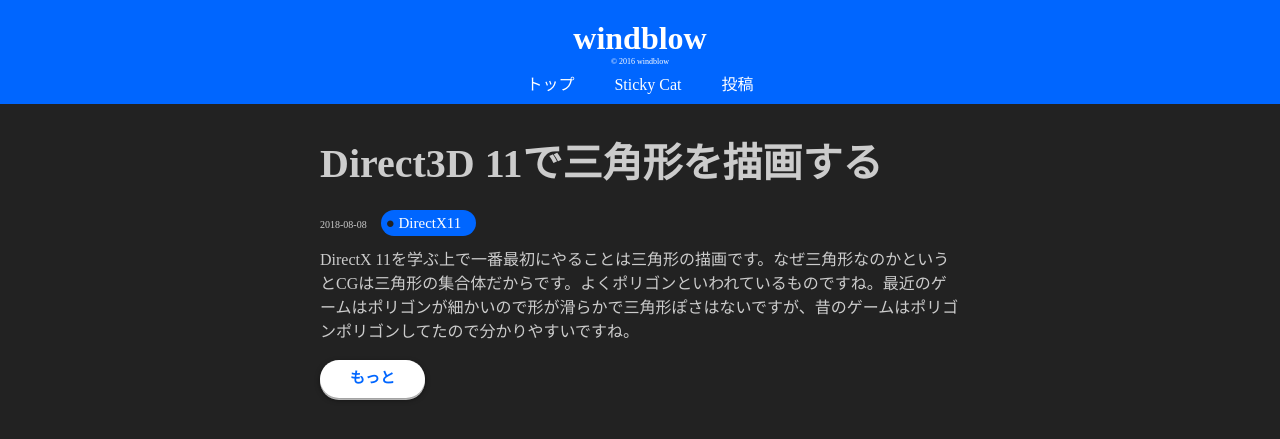
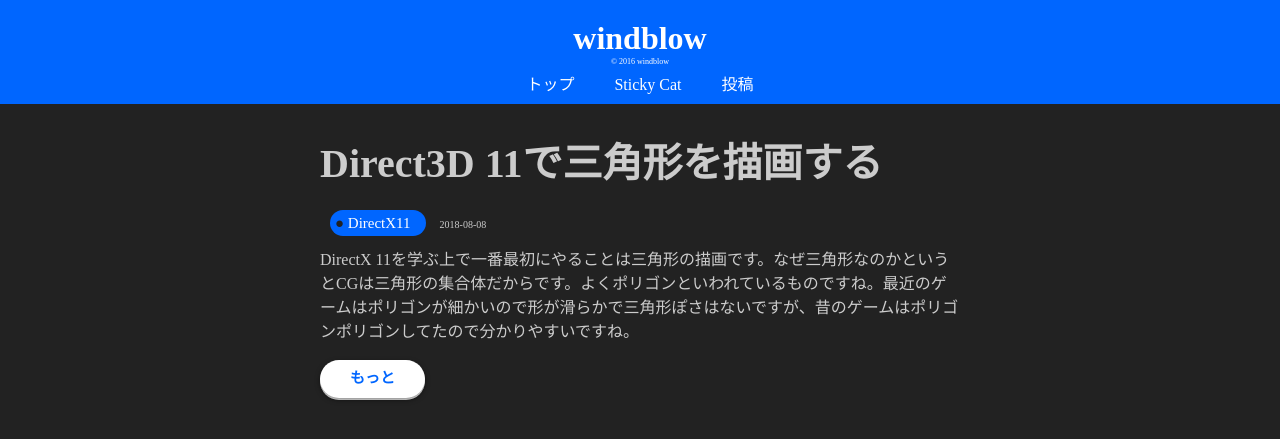
Before and after one commit to itukikikuti/windblow.net, a Jekyll site: the page built from posts/index.html, in a window 1280 px wide. Shown: the top 439 px of the page. Built offline with Jekyll 4.4.1, drawn with Linux system fonts in a browser that asks for light colours; the list of posts is cut into pages by our own code.

Commit message:
Update index.html

```diff
--- a/posts/index.html
+++ b/posts/index.html
@@ -7,8 +7,8 @@ layout: default
     <h1>
         <a href="{{ post.url }}">{{ post.title }}</a>
     </h1>
+    <a class="tag" href="/posts/{{ post.categories }}/">{{ post.categories }}</a>
     <time>{{ post.date | date: "%Y-%m-%d" }}</time>
-    <a class="tag" href="/posts/{{ post.categories }}/">{{ post.categories }}</a>
     {{ post.excerpt }}
     <a class="more" href="{{ post.url }}">もっと</a>
 </article>
```
